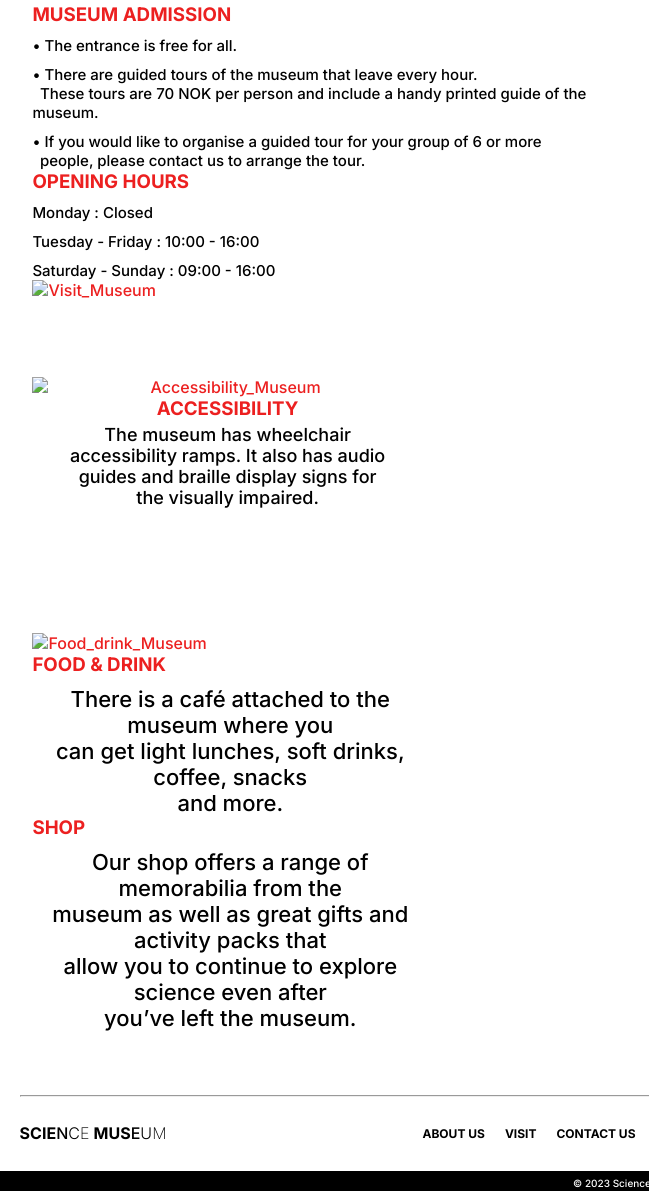
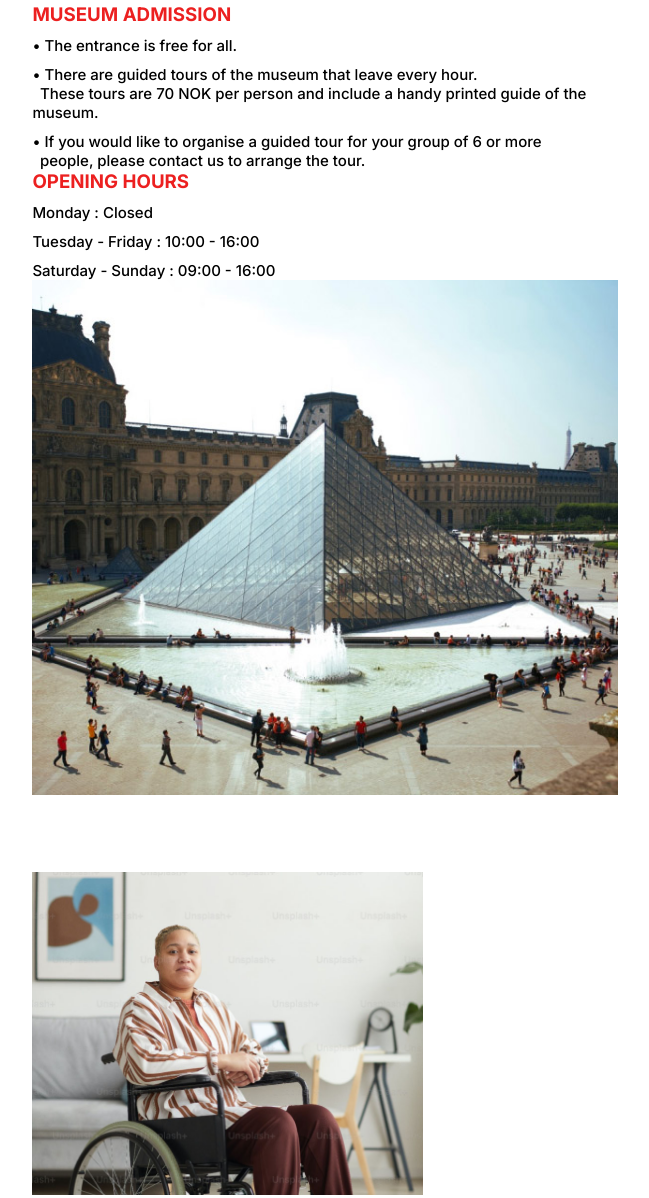
Before and after one commit to MandeepKS/Science-Museum, a plain HTML site: page visit.html in a window 1280 px wide. Shown: the part 729-1927 px from the top of the page, without its empty margins (6-655 px from the left). Drawn offline with Linux system fonts and the light colour scheme; a web font is replaced by a local one.

Commit message:
visit page updated

```diff
--- a/visit.html
+++ b/visit.html
@@ -124,7 +124,7 @@
             <p>Monday : Closed</p>
             <p>Tuesday - Friday :  10:00 - 16:00</p>
             <p>Saturday - Sunday : 09:00 - 16:00 </p>
-            <img src="/images/home/Raincho_Unisex_Raincoat.jpg" alt="Visit_Museum">
+            <img src="/images/home/museum_opening_time.JPG" alt="Visit_Museum">
             </div>
             <!-- end of visit section  -->
 
@@ -136,7 +136,7 @@
         <div class="container-4">
            <!-- accessibility section -->
            <div class="feature-products-card">
-            <img src="/images/home/Raincho_Unisex_Raincoat.jpg" alt="Accessibility_Museum">
+            <img src="/images/visit/accessibility.JPG" alt="Accessibility_Museum">
             <h3 class="ftr-prdt-name">ACCESSIBILITY</h3>
 
             <p> The museum has wheelchair <br>
@@ -158,7 +158,7 @@
       <div class="container-5">
           <!-- food & drink section -->
           <div class="feature-products-card">
-            <img src="/images/home/Raincho_Unisex_Raincoat.jpg" alt="Food_drink_Museum">
+            <img src="/images/visit/food_drink.jpg" alt="Food_drink_Museum">
             <h3 class="ftr-prdt-name">FOOD & DRINK</h3>
 
             <p> There is a café attached to the museum where you <br>
```
Also changed, not shown: images/visit/accessibility.JPG (added), images/visit/food_drink.jpg (added).
